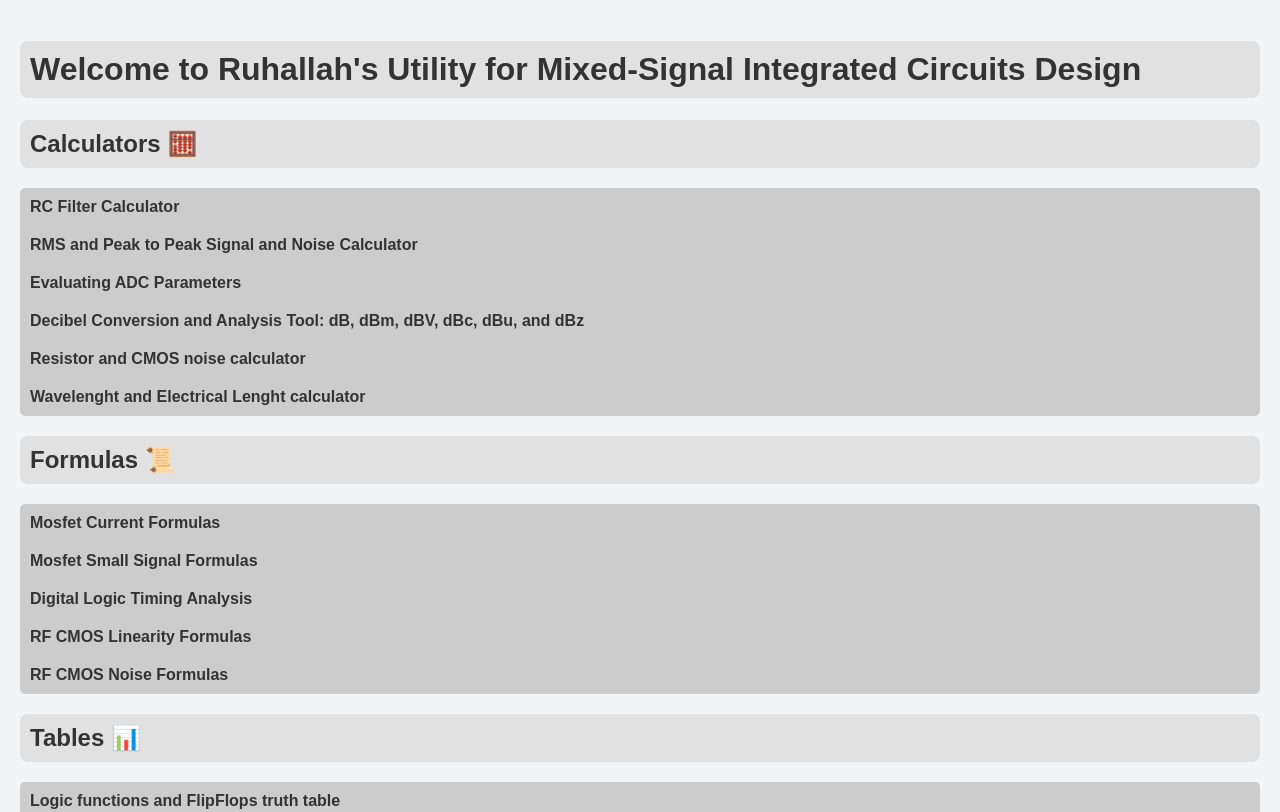
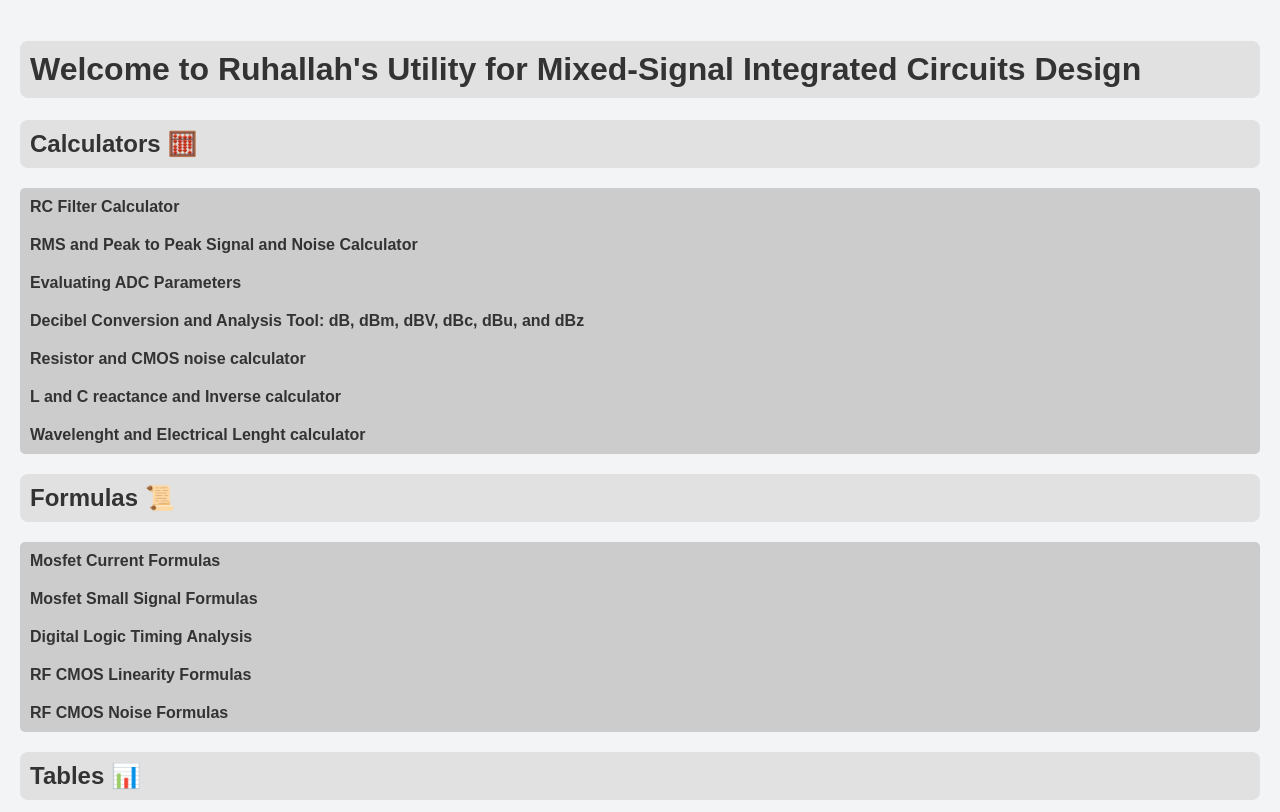
Before and after one commit to Ruhallah1991/utilities, a plain HTML site: page index.html in a window 1280 px wide. Shown: the top 812 px of the page. Drawn offline with Linux system fonts and the light colour scheme.

Commit message:
Update index.html

```diff
--- a/index.html
+++ b/index.html
@@ -88,6 +88,7 @@
       <li><a href="adc.html">Evaluating ADC Parameters</a></li>
       <li><a href="dB_cal.html">Decibel Conversion and Analysis Tool: dB, dBm, dBV, dBc, dBu, and dBz</a></li>
       <li><a href="rf_noise_cal.html">Resistor and CMOS noise calculator</a></li>
+      <li><a href="reactance.html">L and C reactance and Inverse calculator</a></li>
       <li><a href="wavelenght.html">Wavelenght and Electrical Lenght calculator</a></li>
     </ul>
   </nav>
```
